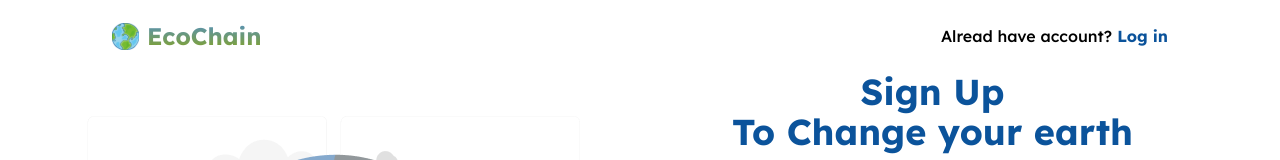
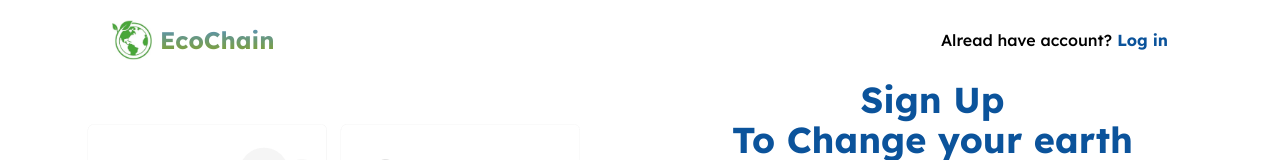
Before and after one commit to Saeedinum/EcoChain, a React (Vite) app: page /signup in a window 1280 px wide. Shown: the top 160 px of the page. Built offline with nearby package versions, Linux system fonts and the light colour scheme; no server answers.

Commit message:
fix: new logo

```diff
--- a/index.html
+++ b/index.html
@@ -2,12 +2,12 @@
 <html lang="en">
   <head>
     <meta charset="UTF-8" />
-    <link rel="icon" type="image/svg+xml" href="/earth.svg" />
+    <link rel="icon" type="image/svg+xml" href="/earth.jpg" />
     <meta name="viewport" content="width=device-width, initial-scale=1.0" />
     <link rel="preconnect" href="https://fonts.googleapis.com" />
     <link rel="preconnect" href="https://fonts.gstatic.com" crossorigin />
     <link href="https://fonts.googleapis.com/css2?family=Lexend:wght@100..900&display=swap" rel="stylesheet" />
-    <title>SpaceCode</title>
+    <title>EcoChain</title>
   </head>
   <body>
     <div id="root"></div>
--- a/src/components/Logo.tsx
+++ b/src/components/Logo.tsx
@@ -1,10 +1,10 @@
 import { Link } from "react-router-dom"
-import earthLogo from "/src/assets/global/earth.svg"
+import earthLogo from "/public/earth.jpg"
 
 const Logo: React.FC = () => {
   return (
     <Link to={"/"} className="flex items-center gap-2">
-      <img src={earthLogo} alt="logo " className="" />
+      <img src={earthLogo} alt="logo " className="size-[40px]" />
       <h1 className="bg-gradient-to-b from-[#528FCC] to-[#86A41E] bg-clip-text text-2xl font-bold text-transparent">
        EcoChain
       </h1>
```
Also changed, not shown: public/earth.jpg (added).
